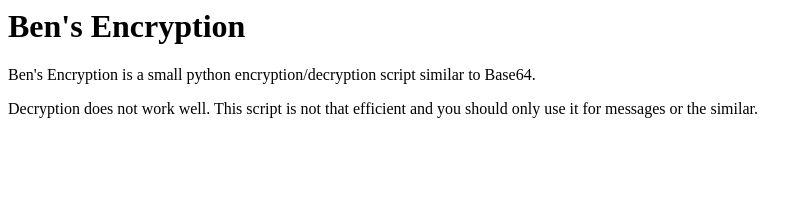
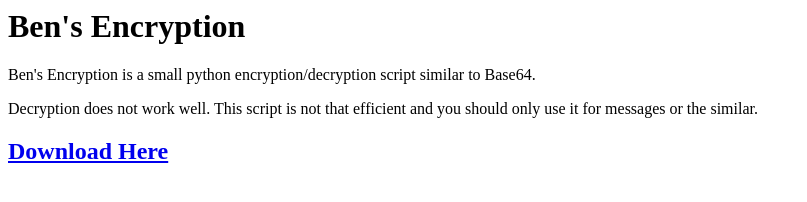
Before and after one commit to narutoiscooI/narutoiscooI.github.io, a plain HTML site: page bens encryption/bens encryption.html in a window 1280 px wide. Shown: the whole page, without its empty margins (0-807 px from the left). Drawn offline with Linux system fonts and the light colour scheme.

Commit message:
downloadlink

```diff
--- a/bens encryption/bens encryption.html
+++ b/bens encryption/bens encryption.html
@@ -2,3 +2,4 @@
 <h1>Ben's Encryption</h1>
 <p>Ben's Encryption is a small python encryption/decryption script similar to Base64.</p>
 <p>Decryption does not work well. This script is not that efficient and you should only use it for messages or the similar.</p>
+<h2><a href="https://bensworld.cf/bens%20encryption/bens%20encryption.py">Download Here</a></h2>
```
